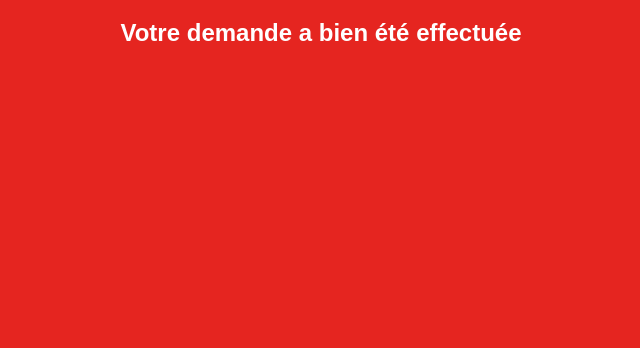
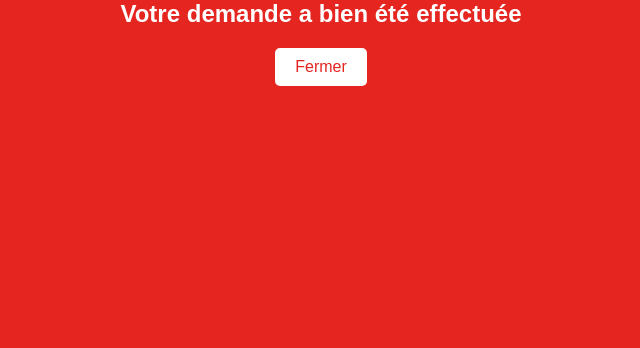
Before and after one commit to Aienova/ABC-projet, a PHP site: page /abc-project/popup.php in a window 1280 px wide. Shown: the part 452-800 px from the top of the page, without its empty margins (319-959 px from the left). Run offline with PHP 8.4, Linux system fonts and the light colour scheme.

Commit message:
new push quentin

```diff
--- a/popup.php
+++ b/popup.php
@@ -15,7 +15,6 @@
             color: white;
             text-align: center;
             z-index: 1000;
-            display: flex;
             justify-content: center;
             align-items: center;
             flex-direction: column;
@@ -27,20 +26,31 @@
         .popup h2 {
             font-size: 24px;
         }
+        .popup button {
+            padding: 10px 20px;
+            font-size: 16px;
+            background-color: white;
+            color: #e52520;
+            border: none;
+            border-radius: 5px;
+            cursor: pointer;
+        }
     </style>
 </head>
 <body>
     <div class="popup" id="popup">
         <img src="Maquettes/ChatGPT Image 4 août 2025, 09_35_36.png" alt="AIE TV">
         <h2>Votre demande a bien été effectuée</h2>
+        <button onclick="closePopup()">Fermer</button>
     </div>
     <script>
-        setTimeOut(() => {
-            const popup = document.getElementById("popup");
-            if (popup) {
-                popup.style.display = "none";
-            }
-        }, 2000);
+        window.addEventListener("load", () => {
+            document.getElementById("popup").style.display = "flex";
+        });
+
+        function closePopup() {
+            document.getElementById("popup").style.display = "none";
+        }
     </script>
 </body>
 </html>
```
